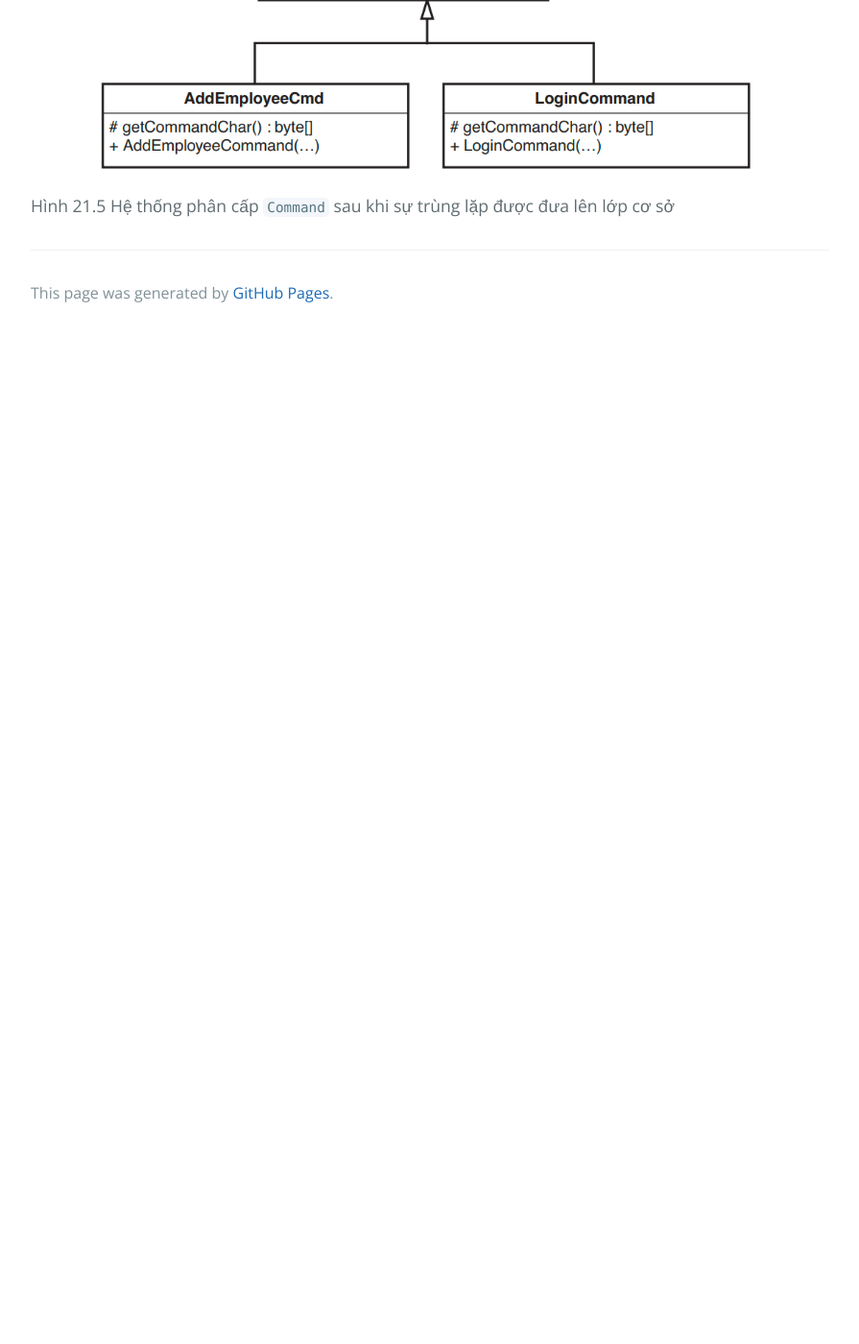
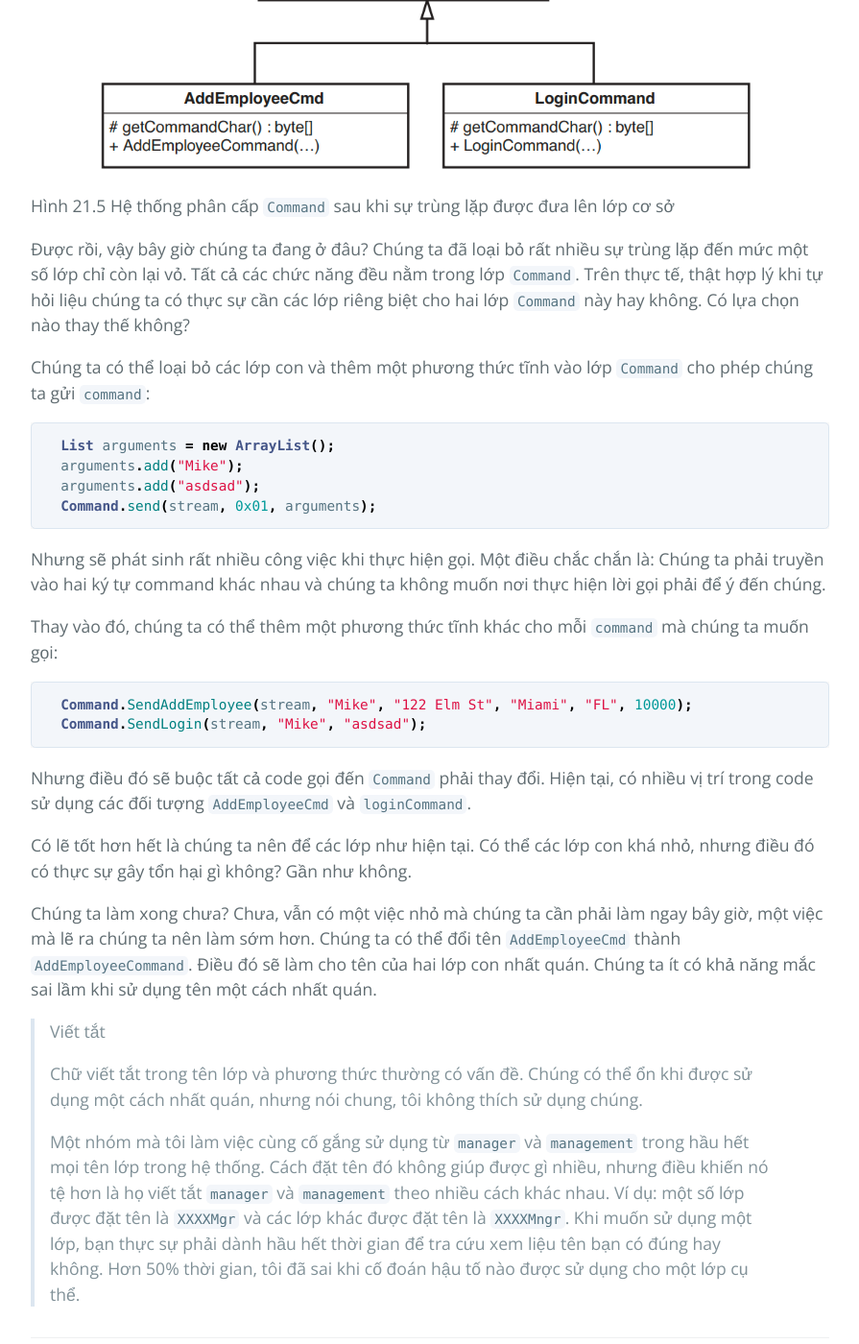
Before and after one commit to HaiBV/haibv.github.io, a Jekyll site: the page built from working-effectively-with-legacy-code/chapter-21-im-changing-the-same-code-all-over-the-place.md, in a window 1280 px wide and 1400 px high, scrolled down 15394 px. Shown: the whole window at 96% size, without its empty margins (192-1087 px from the left). Built offline with Jekyll 4.4.1, drawn with Linux system fonts in a browser that asks for light colours; our own code applies the rules of GitHub Pages for plain Markdown files; before the commit the page ends 15743 px from its top, so only the background shows below that.

Commit message:
Book - Working Efectively with Legacy Code - P2 - C21

````diff
--- a/working-effectively-with-legacy-code/chapter-21-im-changing-the-same-code-all-over-the-place.md
+++ b/working-effectively-with-legacy-code/chapter-21-im-changing-the-same-code-all-over-the-place.md
@@ -561,3 +561,35 @@ Hình 21.5 là sơ đồ UML cho thấy những gì chúng ta sẽ thu được.
 
 ![21.5](images/21/21-5.png)
 Hình 21.5 Hệ thống phân cấp `Command` sau khi sự trùng lặp được đưa lên lớp cơ sở
+
+Được rồi, vậy bây giờ chúng ta đang ở đâu? Chúng ta đã loại bỏ rất nhiều sự trùng lặp đến mức một số lớp chỉ còn lại vỏ. Tất cả các chức năng đều nằm trong lớp `Command`. Trên thực tế, thật hợp lý khi tự hỏi liệu chúng ta có thực sự cần các lớp riêng biệt cho hai lớp `Command` này hay không. Có lựa chọn nào thay thế không?
+
+Chúng ta có thể loại bỏ các lớp con và thêm một phương thức tĩnh vào lớp `Command` cho phép chúng ta gửi `command`:
+
+```java
+  List arguments = new ArrayList();
+  arguments.add("Mike");
+  arguments.add("asdsad");
+  Command.send(stream, 0x01, arguments);
+```
+
+Nhưng sẽ phát sinh rất nhiều công việc khi thực hiện gọi. Một điều chắc chắn là: Chúng ta phải truyền vào hai ký tự command khác nhau và chúng ta không muốn nơi thực hiện lời gọi phải để ý đến chúng.
+
+Thay vào đó, chúng ta có thể thêm một phương thức tĩnh khác cho mỗi `command` mà chúng ta muốn gọi:
+
+```java
+  Command.SendAddEmployee(stream, "Mike", "122 Elm St", "Miami", "FL", 10000);
+  Command.SendLogin(stream, "Mike", "asdsad");
+```
+
+Nhưng điều đó sẽ buộc tất cả code gọi đến `Command` phải thay đổi. Hiện tại, có nhiều vị trí trong code sử dụng các đối tượng `AddEmployeeCmd` và `loginCommand`.
+
+Có lẽ tốt hơn hết là chúng ta nên để các lớp như hiện tại. Có thể các lớp con khá nhỏ, nhưng điều đó có thực sự gây tổn hại gì không? Gần như không.
+
+Chúng ta làm xong chưa? Chưa, vẫn có một việc nhỏ mà chúng ta cần phải làm ngay bây giờ, một việc mà lẽ ra chúng ta nên làm sớm hơn. Chúng ta có thể đổi tên `AddEmployeeCmd` thành `AddEmployeeCommand`. Điều đó sẽ làm cho tên của hai lớp con nhất quán. Chúng ta ít có khả năng mắc sai lầm khi sử dụng tên một cách nhất quán.
+
+> Viết tắt
+>
+> Chữ viết tắt trong tên lớp và phương thức thường có vấn đề. Chúng có thể ổn khi được sử dụng một cách nhất quán, nhưng nói chung, tôi không thích sử dụng chúng.
+>
+> Một nhóm mà tôi làm việc cùng cố gắng sử dụng từ `manager` và `management` trong hầu hết mọi tên lớp trong hệ thống. Cách đặt tên đó không giúp được gì nhiều, nhưng điều khiến nó tệ hơn là họ viết tắt `manager` và `management` theo nhiều cách khác nhau. Ví dụ: một số lớp được đặt tên là `XXXXMgr` và các lớp khác được đặt tên là `XXXXMngr`. Khi muốn sử dụng một lớp, bạn thực sự phải dành hầu hết thời gian để tra cứu xem liệu tên bạn có đúng hay không. Hơn 50% thời gian, tôi đã sai khi cố đoán hậu tố nào được sử dụng cho một lớp cụ thể.
````
